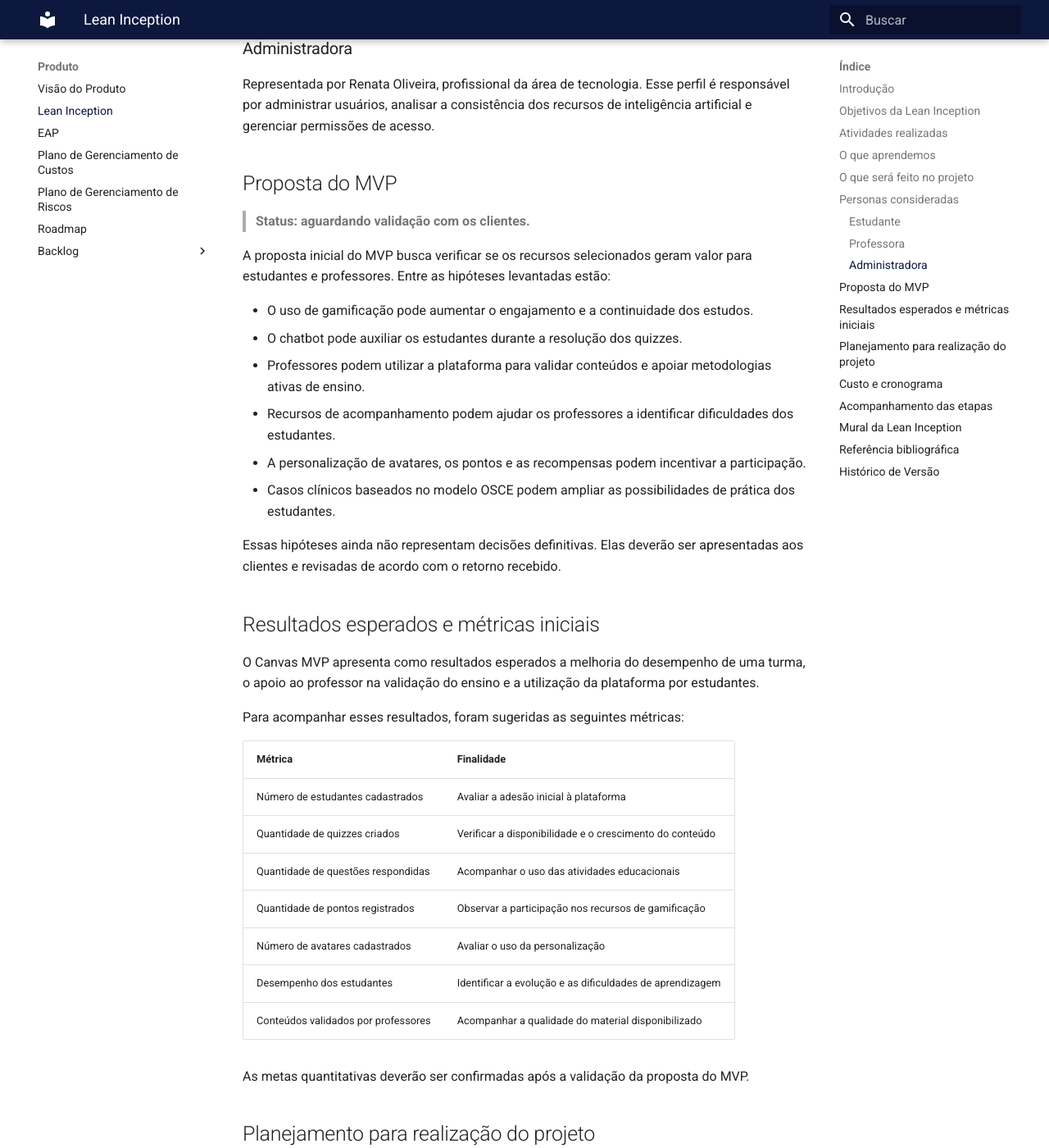
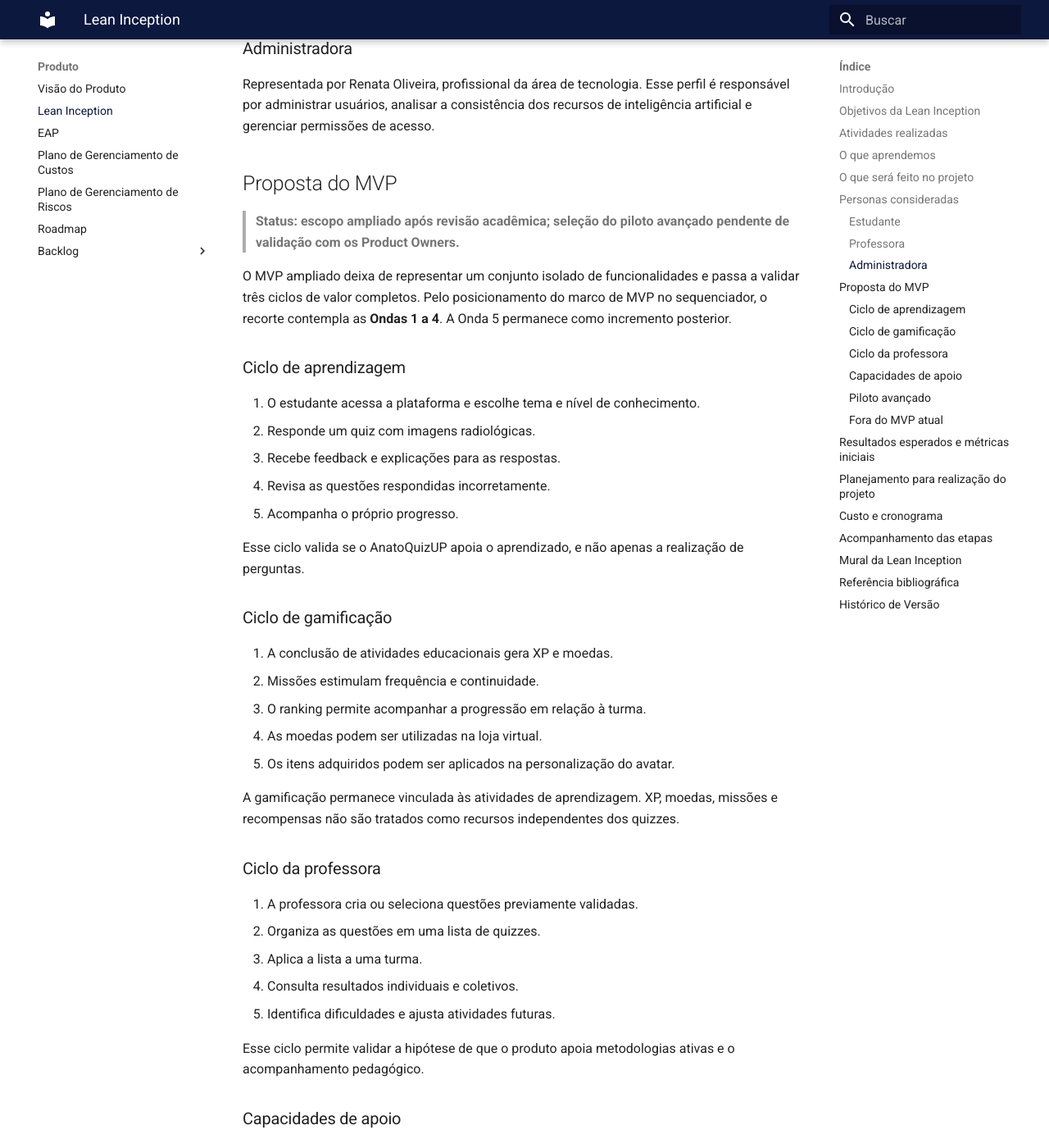
Before and after one commit to fga-eps-mds/2026-2-AnatoQuizUp-Doc, an MkDocs documentation site: the page built from docs/produto/lean_inception.md, in a window 1280 px wide and 1400 px high, scrolled down 3308 px. Shown: the whole window at 82% size. Built offline with MkDocs 1.6.1 and Material for MkDocs 9.7.7, drawn with Linux system fonts in a browser that asks for light colours; some of the changed text lies outside the part shown.

Commit message:
docs: amplia definição do MVP na Lean Inception

```diff
--- a/docs/produto/lean_inception.md
+++ b/docs/produto/lean_inception.md
@@ -89,36 +89,86 @@ Representada por Renata Oliveira, profissional da área de tecnologia. Esse perf
 
 ## Proposta do MVP
 
-> **Status: aguardando validação com os clientes.**
+> **Status: escopo ampliado após revisão acadêmica; seleção do piloto avançado pendente de validação com os Product Owners.**
 
-A proposta inicial do MVP busca verificar se os recursos selecionados geram valor para estudantes e professores. Entre as hipóteses levantadas estão:
+O MVP ampliado deixa de representar um conjunto isolado de funcionalidades e passa a validar três ciclos de valor completos. Pelo posicionamento do marco de MVP no sequenciador, o recorte contempla as **Ondas 1 a 4**. A Onda 5 permanece como incremento posterior.
 
-* O uso de gamificação pode aumentar o engajamento e a continuidade dos estudos.
-* O chatbot pode auxiliar os estudantes durante a resolução dos quizzes.
-* Professores podem utilizar a plataforma para validar conteúdos e apoiar metodologias ativas de ensino.
-* Recursos de acompanhamento podem ajudar os professores a identificar dificuldades dos estudantes.
-* A personalização de avatares, os pontos e as recompensas podem incentivar a participação.
-* Casos clínicos baseados no modelo OSCE podem ampliar as possibilidades de prática dos estudantes.
+### Ciclo de aprendizagem
 
-Essas hipóteses ainda não representam decisões definitivas. Elas deverão ser apresentadas aos clientes e revisadas de acordo com o retorno recebido.
+1. O estudante acessa a plataforma e escolhe tema e nível de conhecimento.
+2. Responde um quiz com imagens radiológicas.
+3. Recebe feedback e explicações para as respostas.
+4. Revisa as questões respondidas incorretamente.
+5. Acompanha o próprio progresso.
+
+Esse ciclo valida se o AnatoQuizUP apoia o aprendizado, e não apenas a realização de perguntas.
+
+### Ciclo de gamificação
+
+1. A conclusão de atividades educacionais gera XP e moedas.
+2. Missões estimulam frequência e continuidade.
+3. O ranking permite acompanhar a progressão em relação à turma.
+4. As moedas podem ser utilizadas na loja virtual.
+5. Os itens adquiridos podem ser aplicados na personalização do avatar.
+
+A gamificação permanece vinculada às atividades de aprendizagem. XP, moedas, missões e recompensas não são tratados como recursos independentes dos quizzes.
+
+### Ciclo da professora
+
+1. A professora cria ou seleciona questões previamente validadas.
+2. Organiza as questões em uma lista de quizzes.
+3. Aplica a lista a uma turma.
+4. Consulta resultados individuais e coletivos.
+5. Identifica dificuldades e ajusta atividades futuras.
+
+Esse ciclo permite validar a hipótese de que o produto apoia metodologias ativas e o acompanhamento pedagógico.
+
+### Capacidades de apoio
+
+O funcionamento dos três ciclos depende das seguintes capacidades:
+
+* Cadastro, autenticação e perfis de estudante, professora e administradora.
+* Administração de usuários e permissões.
+* Registro do progresso e das interações necessárias às métricas.
+* Integração das funcionalidades herdadas do semestre anterior.
+* Validação humana antes da publicação de conteúdos produzidos com apoio de inteligência artificial.
+
+### Piloto avançado
+
+O MVP deverá conter **somente um** piloto avançado, selecionado com os Product Owners:
+
+* Um caso OSCE pré-configurado, com interação limitada; ou
+* Um chatbot contextual para explicar respostas durante o quiz.
+
+O piloto escolhido deverá produzir evidência de uso e valor antes que a equipe amplie sua complexidade.
+
+### Fora do MVP atual
+
+Permanecem fora do MVP, podendo ser tratados como incrementos posteriores:
+
+* Geração de questões com imagens, correspondente à Onda 5.
+* Paciente virtual completo e geração aberta de casos clínicos.
+* Implementação simultânea dos dois pilotos avançados.
+* Filtro de questões por tipo, retirado conforme orientação registrada no FigJam.
+
+O [Canvas MVP ampliado no FigJam](https://www.figma.com/board/IwsqM1gCmdrS2ZrR8HgRGz/Vis%C3%A3o-do-Produto-AnatoQuizUP-2026-2?node-id=17425-2220) apresenta visualmente esse recorte.
 
 ## Resultados esperados e métricas iniciais
 
-O Canvas MVP apresenta como resultados esperados a melhoria do desempenho de uma turma, o apoio ao professor na validação do ensino e a utilização da plataforma por estudantes.
-
-Para acompanhar esses resultados, foram sugeridas as seguintes métricas:
+O MVP apresenta como resultados esperados a continuidade dos estudos, a evolução da aprendizagem e o apoio à tomada de decisão da professora. Para acompanhar esses resultados, serão utilizadas as seguintes métricas:
 
 | Métrica | Finalidade |
 | --- | --- |
-| Número de estudantes cadastrados | Avaliar a adesão inicial à plataforma |
-| Quantidade de quizzes criados | Verificar a disponibilidade e o crescimento do conteúdo |
-| Quantidade de questões respondidas | Acompanhar o uso das atividades educacionais |
-| Quantidade de pontos registrados | Observar a participação nos recursos de gamificação |
-| Número de avatares cadastrados | Avaliar o uso da personalização |
-| Desempenho dos estudantes | Identificar a evolução e as dificuldades de aprendizagem |
-| Conteúdos validados por professores | Acompanhar a qualidade do material disponibilizado |
+| Percentual de quizzes concluídos | Avaliar se os estudantes concluem o ciclo de aprendizagem |
+| Taxa de acerto inicial e após a revisão | Verificar evolução após feedback e revisão dos erros |
+| Estudantes ativos por semana | Acompanhar adesão e frequência de uso |
+| Retorno após a primeira atividade | Avaliar continuidade dos estudos |
+| Listas aplicadas e concluídas pelas turmas | Verificar a utilização do fluxo da professora |
+| Temas com maior índice de erro | Apoiar a identificação de dificuldades de aprendizagem |
+| Conteúdos aprovados ou rejeitados pelas professoras | Acompanhar a qualidade e a curadoria do conteúdo |
+| Uso de XP, moedas, missões, loja e personalização | Verificar se a gamificação está associada à participação |
 
-As metas quantitativas deverão ser confirmadas após a validação da proposta do MVP.
+As metas quantitativas serão definidas com os Product Owners antes da execução da validação do MVP.
 
 ## Planejamento para realização do projeto
 
@@ -168,7 +218,7 @@ Como essa etapa ainda não foi validada, valores, prazos e datas de releases nã
 | Revisão Técnica, de Negócio e de Experiência do Usuário | ✅ | ✅ |
 | Sequenciamento de Funcionalidades | ✅ | ✅ |
 | Estimativa de Tempo | ✅ | ❌ |
-| Proposta do MVP | ✅ | ❌ |
+| Proposta do MVP ampliado | ✅ | ❌ |
 | Custo e Cronograma | ✅ | ❌ |
 
 A tabela será atualizada após a apresentação e a validação das etapas pendentes com os clientes.
@@ -191,3 +241,4 @@ CAROLI, Paulo. *Lean Inception: como alinhar pessoas e construir o produto certo
 | :---: | :---: | --- | --- |
 | 13/09/2026 | 1.0 | Criação da página da Lean Inception com a contextualização do processo, seus resultados e o planejamento inicial do projeto | [Leticia Torres Soares](https://github.com/leticiatmartins) |
 | 15/09/2026 | 1.1 | Revisão textual e validação do conteúdo | [João Paulo Lima](https://github.com/jpaulohe4rt) |
+| 12/10/2026 | 1.2 | Ampliação do MVP em três ciclos integrados, com métricas, capacidades de apoio e limites explícitos | [Leticia Torres Soares](https://github.com/leticiatmartins) |
```
